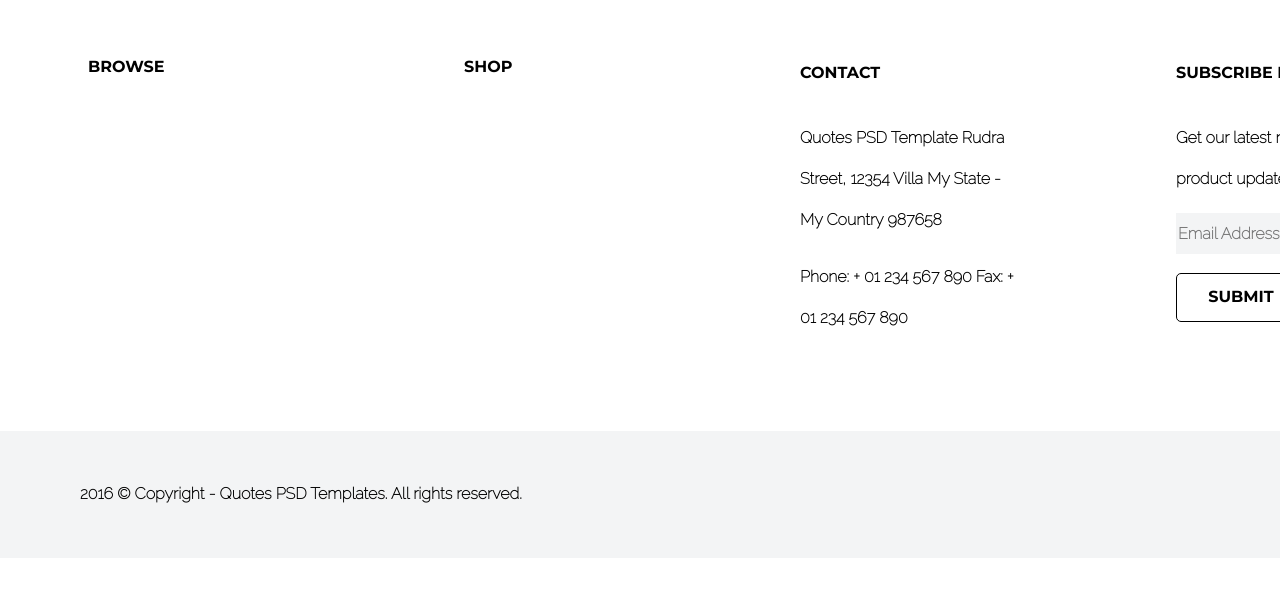
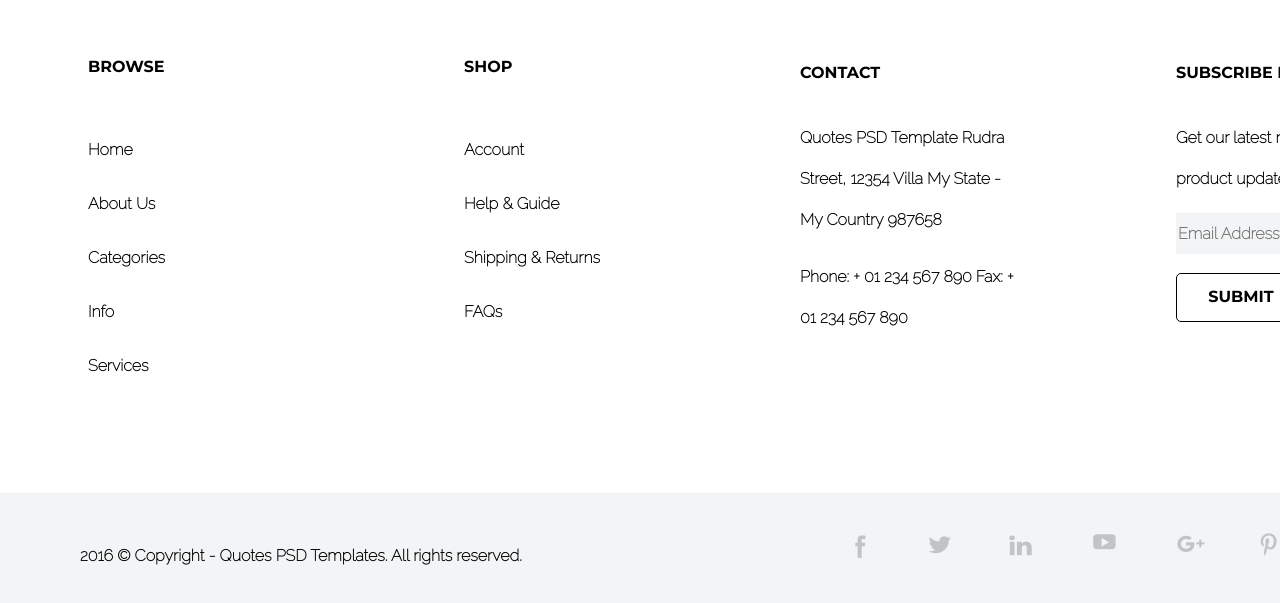
Before and after one commit to jeareth-venegas/WEB2-final-smile, a website: page index.html in a window 1280 px wide. Shown: the part 5269-5872 px from the top of the page. Before the commit the page ends 5827 px from the top, so only its background shows below. Drawn offline with Linux system fonts and the light colour scheme.

Commit message:
borro los a en el index para que se puedan ver la lista en el subscribe y las imagenes del footer,se que son a pero almenos deberían verse en su respectivo lugar

```diff
--- a/index.html
+++ b/index.html
@@ -226,22 +226,22 @@
         <div class="caja">
           <ul class="box">
             <li><h4>BROWSE</h4></li>
-            <li><a href="#">Home</a></li>
-            <li><a href="#">About Us</a></li>
-            <li><a href="#">Categories</a></li>
-            <li><a href="#">Info</a></li>
-            <li><a href="#">Services</a></li>
+            <li>Home</li>
+            <li>About Us</li>
+            <li>Categories</li>
+            <li>Info</li>
+            <li>Services</li>
           </ul>
         </div>
 
         <div class="caja">
-
+          <!-- quito el a para saber si la lista sale, pues no se ve en el browser-->
           <ul class="box">
             <li><h4>SHOP</h4></li>
-            <li><a href="#">Account</a></li>
-            <li><a href="#">Help & Guide</a></li>
-            <li><a href="#">Shipping & Returns</a></li>
-            <li><a href="#">FAQs</a></li>
+            <li>Account</li>
+            <li>Help & Guide</li>
+            <li>Shipping & Returns</li>
+            <li>FAQs</li>
           </ul>
         </div>
 
@@ -271,14 +271,15 @@
       <div class="footer clearfix">
         <p>2016 © Copyright - Quotes PSD Templates. All rights reserved.</p>
         <ul class="footer-list">
-          <li><a href="#"><img src="img/facebook.png" alt="facebook"></a></li>
-          <li><a href="#"><img src="img/twitter.png" alt="twitter"></a></li>
-          <li><a href="#"><img src="img/in.png" alt="in"></a></li>
-          <li><a href="#"><img src="img/youtube.png" alt="youtube"></a></li>
-          <li><a href="#"><img src="img/google+.png" alt="google+"></a></li>
-          <li><a href="#"><img src="img/pinterest.png" alt="pinterest"></a></li>
-          <li><a href="#"><img src="img/ig.png" alt="instagram"></a></li>
-          <li><a href="#"><img src="img/mail..png" alt="mail"></a></li>
+          <!--quito los a para que se puedan ver las img porque no salen en el browser-->
+          <li><img src="img/facebook.png" alt="facebook"></li>
+          <li><img src="img/twitter.png" alt="twitter"></li>
+          <li><img src="img/in.png" alt="in"></li>
+          <li><img src="img/youtube.png" alt="youtube"></li>
+          <li><img src="img/google+.png" alt="google+"></li>
+          <li><img src="img/pinterest.png" alt="pinterest"></li>
+          <li><img src="img/ig.png" alt="instagram"></li>
+          <li><img src="img/mail..png" alt="mail"></li>
       </ul>
       </div>
     </div>
--- a/sass/partials/_footer.scss
+++ b/sass/partials/_footer.scss
@@ -28,3 +28,8 @@
     float: left;
     margin-left: 7%;
 }
+/*las imagenes dejaron de aparecer*/
+.footer-list img + img{
+    padding-right: 4px;
+    padding-left: 4px;
+}
--- a/sass/partials/_subscribe.scss
+++ b/sass/partials/_subscribe.scss
@@ -13,21 +13,15 @@
 
 .box{
     list-style: none;
-}
-.box ul{
+    ul{
         margin-top: 0;
     }
-
-.box li{
+    li{
         font-size: 1em;
         padding-bottom: 7.188%;
         color: $black;
+        font-weight: bold;
     }
-
-.box a{
-    text-decoration: none;
-    color: $black;
-    font-weight: bold;
 }
 
 .subs-content h4{
@@ -64,3 +58,7 @@
     width: 340px; height: 39px;
     margin-bottom: 5.125%;
 }
+
+.subs-content a{
+    color: $black;
+}
```
Also changed, not shown: public/css/styles.css. Lines whose indentation alone changed are shown as unchanged.
